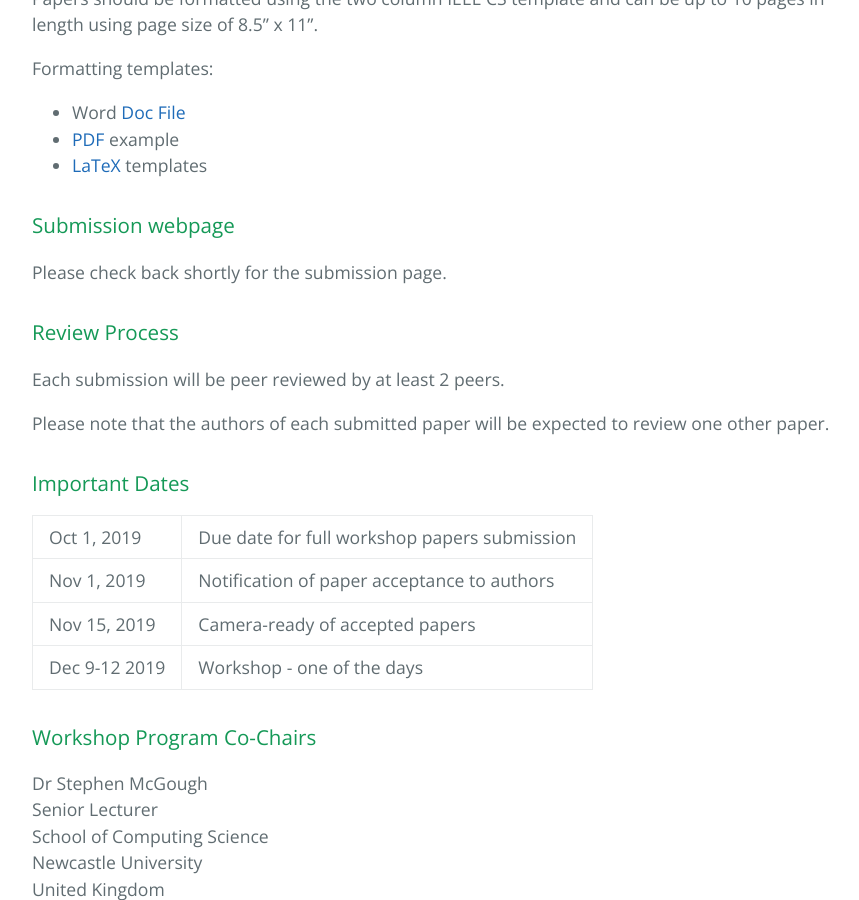
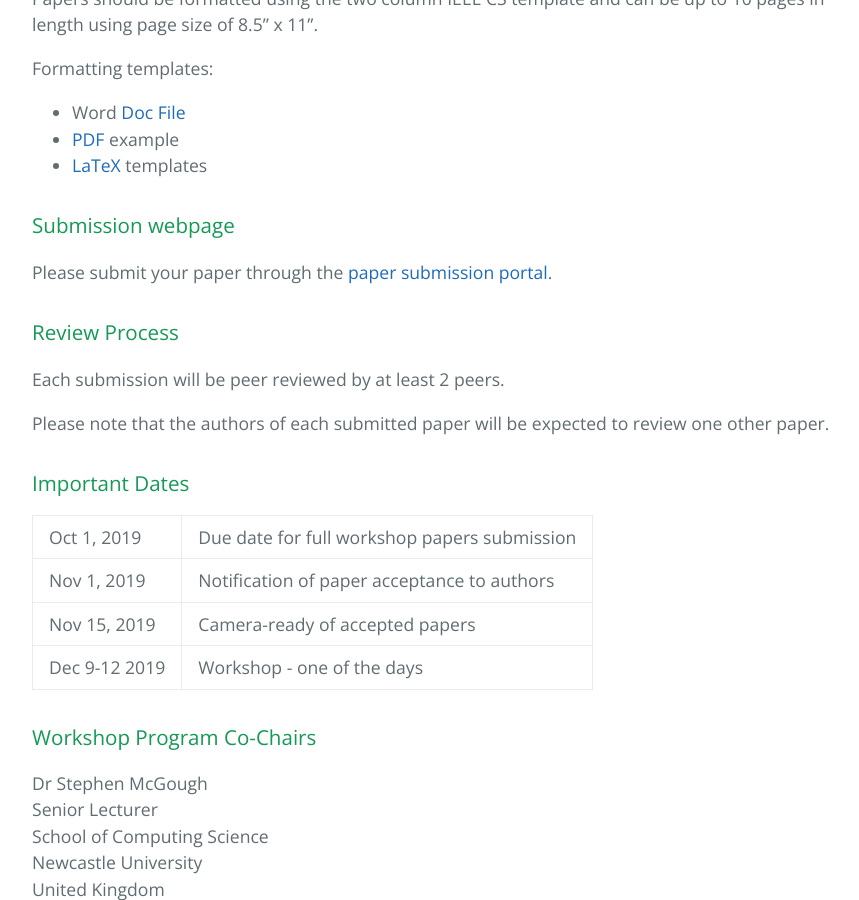
Before and after one commit to bda4cid/bda4cid.github.io, a Jekyll site: the page built from index.md, in a window 1280 px wide and 900 px high, scrolled down 2281 px. Shown: the whole window, without its empty margins (192-1051 px from the left). Built offline with Jekyll 4.4.1, drawn with Linux system fonts in a browser that asks for light colours; our own code applies the rules of GitHub Pages for plain Markdown files.

Commit message:
paper submission added

```diff
--- a/index.md
+++ b/index.md
@@ -62,7 +62,7 @@ Formatting templates:
 
 ### Submission webpage
 
-Please check back shortly for the submission page.
+Please submit your paper through the [paper submission portal](https://wi-lab.com/cyberchair/2019/bigdata19/scripts/submit.php?subarea=S27&undisplay_detail=1&wh=/cyberchair/2019/bigdata19/scripts/ws_submit.php).
 
 ### Review Process
 
```
